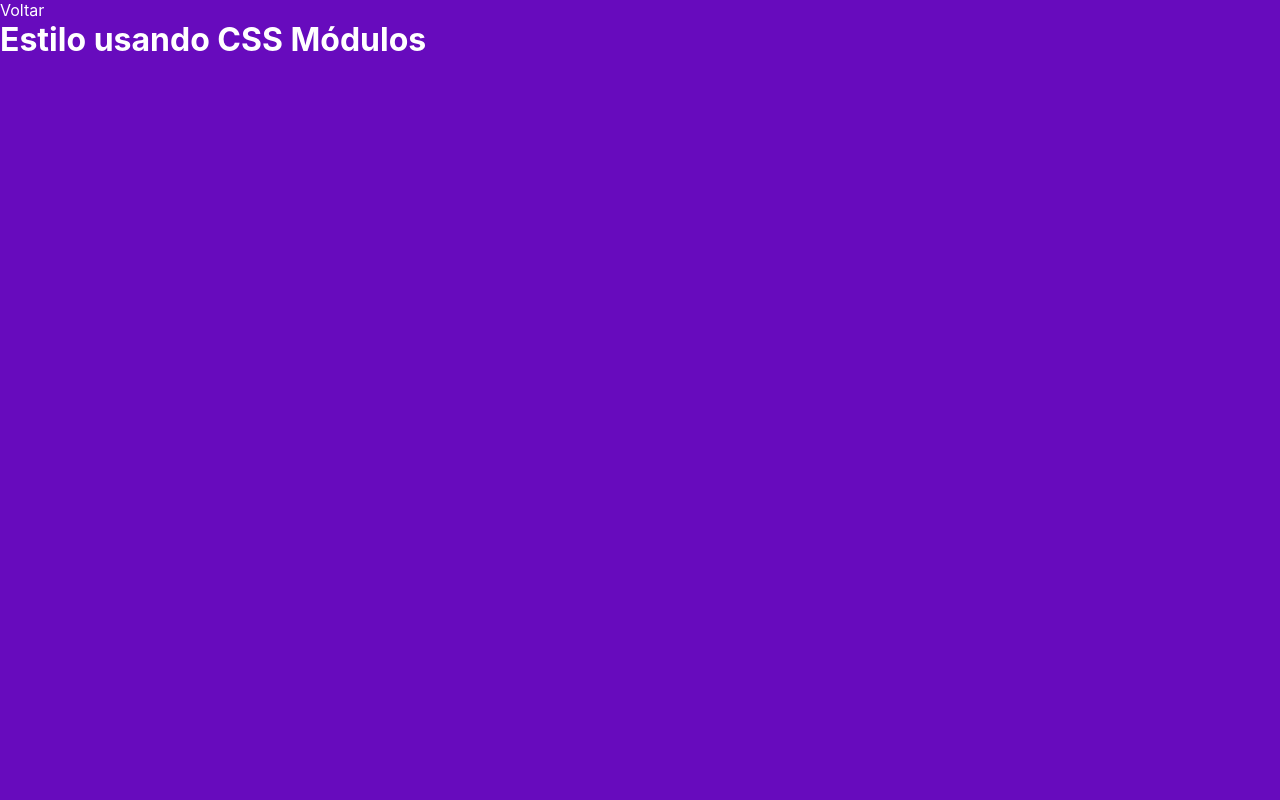
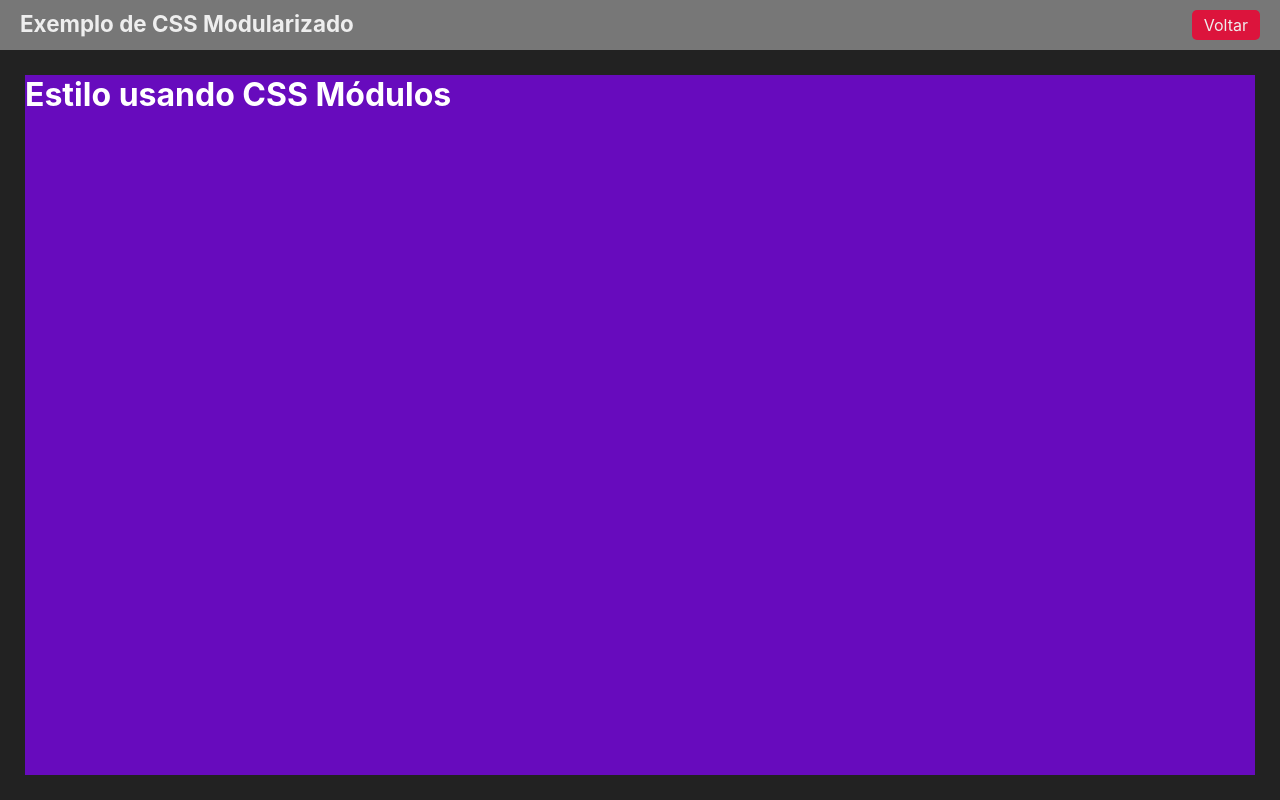
Before and after one commit to RodolfoPG/fundamentos, a Next.js app: page /estiloso in a window 1280 px wide. Built offline with nearby package versions, Linux system fonts and the light colour scheme.

Commit message:
Componente Layout

```diff
--- /dev/null
+++ b/src/components/Layout.jsx
@@ -0,0 +1,16 @@
+import Link from "next/dist/client/link"
+import styles from "../styles/Layout.module.css"
+
+export default function Layout(props) {
+  return (
+    <div className={styles.layout}>
+      <div className={styles.cabecalho}>
+        <h1>{props.titulo ?? 'Mais um exemplo'}</h1>
+        <Link href="/">Voltar</Link>
+      </div>
+      <div className={styles.conteudo}>
+        {props.children}
+      </div>
+    </div>
+  )
+}
--- a/src/pages/estiloso.jsx
+++ b/src/pages/estiloso.jsx
@@ -1,11 +1,12 @@
 import styles from '../styles/Estiloso.module.css'
-import Link from 'next/dist/client/link'
+import Layout from '../components/Layout'
 
 export default function Estiloso() {
   return (
-    <div className={styles.roxo}>
-      <Link href="/">Voltar</Link>
-      <h1>Estilo usando CSS Módulos</h1>
-    </div>
+    <Layout titulo="Exemplo de CSS Modularizado">
+      <div className={styles.roxo}>
+        <h1>Estilo usando CSS Módulos</h1>
+      </div>
+    </Layout>
   )
 }
--- a/src/styles/Estiloso.module.css
+++ b/src/styles/Estiloso.module.css
@@ -1,5 +1,5 @@
 .roxo {
-  height: 100vh;
+  height: 100%;
   background-color: #670bbd;
   color: #fff;
 }
--- /dev/null
+++ b/src/styles/Layout.module.css
@@ -0,0 +1,28 @@
+.layout {
+  height: 100vh;
+  display: flex;
+  flex-direction: column;
+}
+
+.cabecalho {
+  display: flex;
+  justify-content: space-between;
+  padding: 10px 20px;
+  background-color: #777;
+}
+
+.cabecalho h1 {
+  margin: 0;
+  font-size: 1.4rem;
+}
+
+.cabecalho a {
+  background-color: crimson;
+  padding: 5px 12px;
+  border-radius: 5px;
+}
+
+.conteudo {
+  padding: 25px;
+  height: 100%;
+}
```
